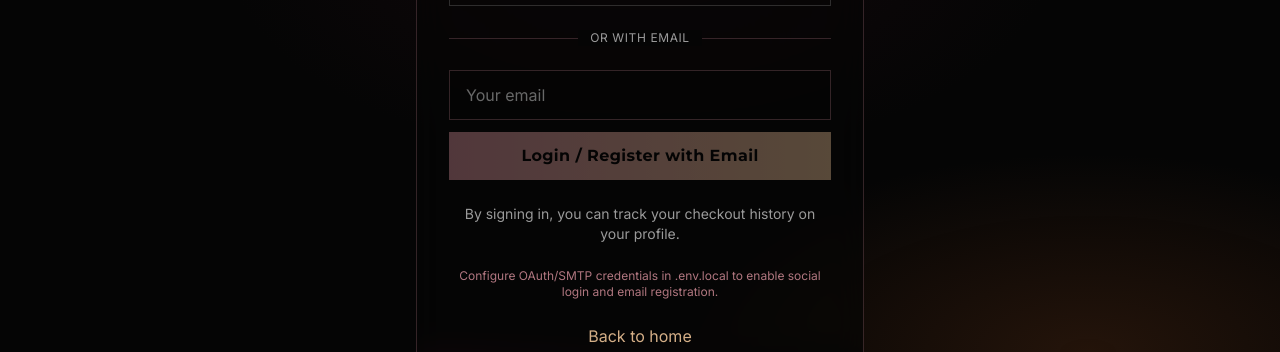
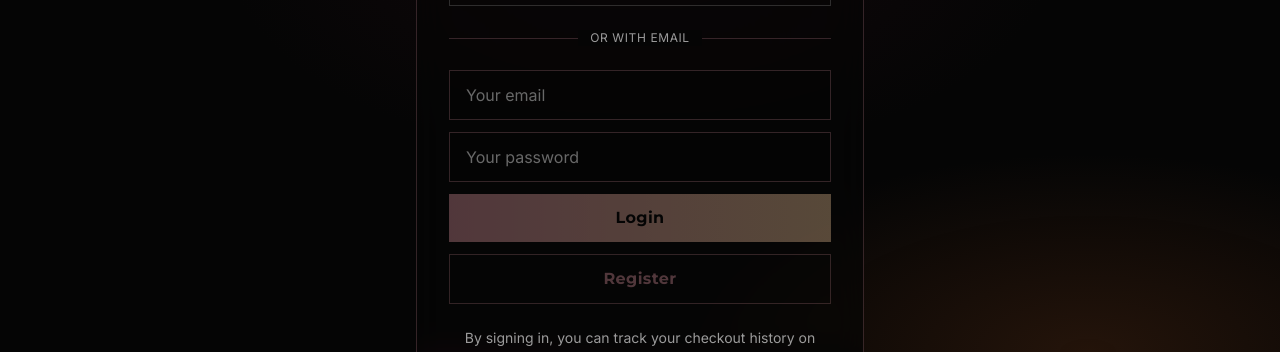
Before and after one commit to Tylereno/venomware, a Next.js app: page /login in a window 1280 px wide. Shown: the part 448-800 px from the top of the page. Built offline with nearby package versions, Linux system fonts and the light colour scheme; no server answers.

Commit message:
Add no-config manual email/password auth

```diff
--- a/app/login/page.tsx
+++ b/app/login/page.tsx
@@ -10,6 +10,7 @@ export default function LoginPage() {
   const router = useRouter();
   const [availableProviders, setAvailableProviders] = useState<string[]>([]);
   const [email, setEmail] = useState('');
+  const [password, setPassword] = useState('');
   const [emailStatus, setEmailStatus] = useState<string | null>(null);
   const [isSubmittingEmail, setIsSubmittingEmail] = useState(false);
 
@@ -37,11 +38,10 @@ export default function LoginPage() {
     }
   }, [status, router]);
 
-  const handleEmailSignIn = async (event: React.FormEvent<HTMLFormElement>) => {
-    event.preventDefault();
+  const handleCredentialsAuth = async (mode: 'login' | 'register') => {
 
-    if (!availableProviders.includes('email')) {
-      setEmailStatus('Email sign-in is unavailable until SMTP is configured.');
+    if (!availableProviders.includes('credentials')) {
+      setEmailStatus('Email/password sign-in is currently unavailable.');
       return;
     }
 
@@ -50,19 +50,32 @@ export default function LoginPage() {
       return;
     }
 
+    if (password.length < 6) {
+      setEmailStatus('Password must be at least 6 characters.');
+      return;
+    }
+
     setIsSubmittingEmail(true);
     setEmailStatus(null);
 
-    const response = await signIn('email', {
+    const response = await signIn('credentials', {
       email: email.trim(),
+      password,
       callbackUrl: '/account',
       redirect: false,
     });
 
     if (response?.error) {
-      setEmailStatus('Could not send sign-in link. Please try again.');
+      setEmailStatus('Login failed. Check your email/password and try again.');
+    } else if (response?.ok) {
+      setEmailStatus(
+        mode === 'register'
+          ? 'Account ready — redirecting to your profile...'
+          : 'Login successful — redirecting to your profile...'
+      );
+      router.replace('/account');
     } else {
-      setEmailStatus('Check your inbox for your secure sign-in link.');
+      setEmailStatus('Could not complete login. Please try again.');
     }
 
     setIsSubmittingEmail(false);
@@ -115,7 +128,13 @@ export default function LoginPage() {
           </div>
         </div>
 
-        <form className="space-y-3" onSubmit={handleEmailSignIn}>
+        <form
+          className="space-y-3"
+          onSubmit={(event) => {
+            event.preventDefault();
+            handleCredentialsAuth('login');
+          }}
+        >
           <input
             type="email"
             value={email}
@@ -123,12 +142,27 @@ export default function LoginPage() {
             placeholder="Your email"
             className="w-full bg-background/70 border border-roseGold/25 px-4 py-3 font-inter text-white placeholder:text-white/40 focus:outline-none focus:border-roseGold/60"
           />
+          <input
+            type="password"
+            value={password}
+            onChange={(event) => setPassword(event.target.value)}
+            placeholder="Your password"
+            className="w-full bg-background/70 border border-roseGold/25 px-4 py-3 font-inter text-white placeholder:text-white/40 focus:outline-none focus:border-roseGold/60"
+          />
           <button
             type="submit"
-            disabled={!availableProviders.includes('email') || isSubmittingEmail}
+            disabled={!availableProviders.includes('credentials') || isSubmittingEmail}
             className="w-full py-3 px-4 bg-gradient-to-r from-roseGold to-champagne text-background font-montserrat font-bold tracking-wide hover:opacity-90 transition-opacity disabled:opacity-40 disabled:cursor-not-allowed"
           >
-            {isSubmittingEmail ? 'Sending link...' : 'Login / Register with Email'}
+            {isSubmittingEmail ? 'Processing...' : 'Login'}
+          </button>
+          <button
+            type="button"
+            onClick={() => handleCredentialsAuth('register')}
+            disabled={!availableProviders.includes('credentials') || isSubmittingEmail}
+            className="w-full py-3 px-4 border border-roseGold/60 text-roseGold font-montserrat font-bold tracking-wide hover:bg-roseGold hover:text-background transition-colors disabled:opacity-40 disabled:cursor-not-allowed disabled:hover:bg-transparent disabled:hover:text-roseGold"
+          >
+            {isSubmittingEmail ? 'Processing...' : 'Register'}
           </button>
         </form>
 
@@ -142,7 +176,7 @@ export default function LoginPage() {
 
         {availableProviders.length === 0 && (
           <p className="text-center text-xs text-roseGold/90 font-inter">
-            Configure OAuth/SMTP credentials in .env.local to enable social login and email registration.
+            Configure OAuth credentials in .env.local to enable social login.
           </p>
         )}
 
```
Also changed, not shown: lib/auth.ts (+28 -0 lines).
